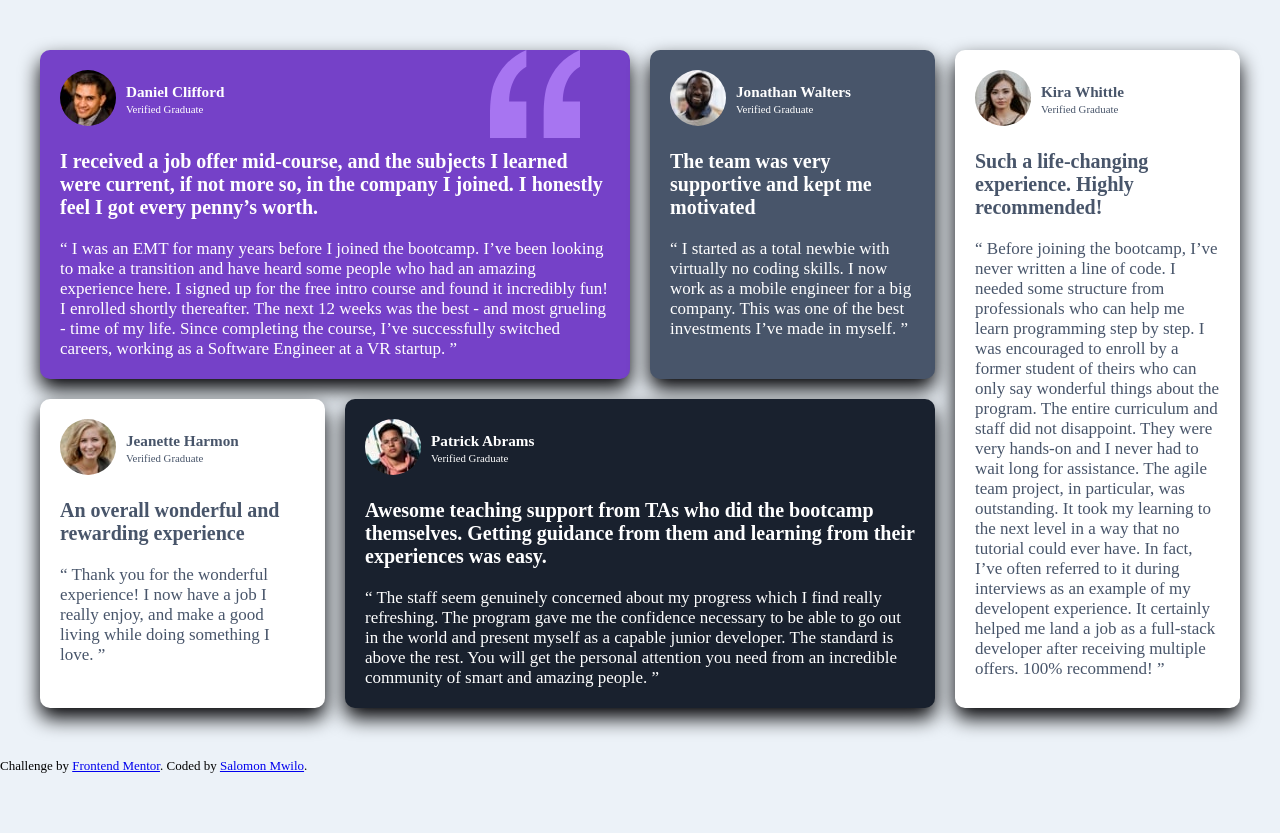
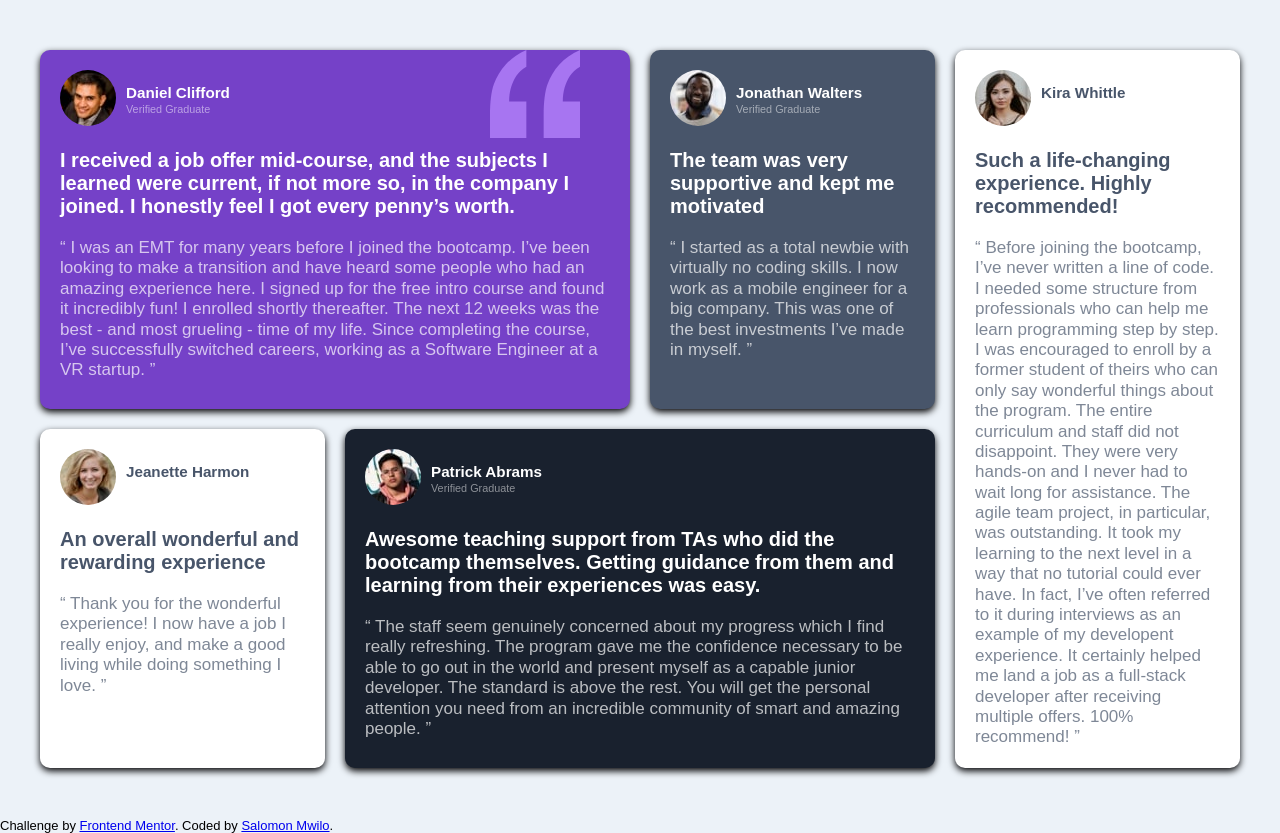
Before and after one commit to Salomonmwilo/My-first-tutorial-project, a plain HTML site: page index.html in a window 1280 px wide. Before the commit the page ends 800 px from the top, so only its background shows below. Drawn offline with Linux system fonts and the light colour scheme.

Commit message:
I retouch the font-family, the color and opacity of small and p; but also the shade of the grids

```diff
--- a/style.css
+++ b/style.css
@@ -1,3 +1,4 @@
+@import url('https://fonts.googleapis.com/css2?family=Barlow+Semi+Condensed:ital,wght@0,100;0,200;0,300;0,400;0,500;0,600;0,700;0,800;0,900;1,100;1,200;1,300;1,400;1,500;1,600;1,700;1,800;1,900&display=swap');
 * {
     margin: 0;
     padding: 0;
@@ -6,6 +7,18 @@
 body{
     background-color: hsl(210, 46%, 95%);
     font-size: 13px ;
+    font-family: "Ballow Semi Condesend", sans-serif;
+}
+h1,h2,h3,h4,h5,h6{
+    font-weight: 600 ;
+}
+small{
+    color: white;
+    opacity: 50%;
+}
+p{
+    line-height: 1.2;
+    opacity: 70%;
 }
 .container{
     margin: 20px;
@@ -18,7 +31,7 @@ body{
     padding: 20px;
     border-radius: 10px;
     color: white;
-    box-shadow: 0 10px 20px #000003;
+    box-shadow: 0 3px 7px #000003;
 }
 .cards.violet {
     background-color: hsl(263, 55%, 52%);
```
